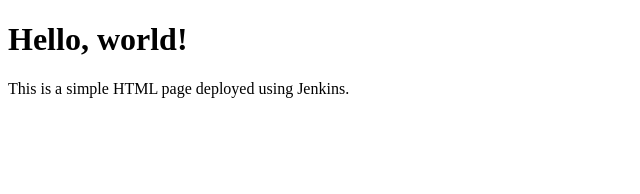
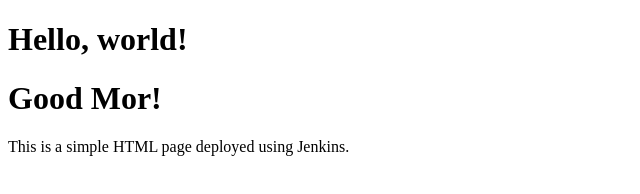
Before and after one commit to swaranjali09/Default, a plain HTML site: page index.html in a window 1280 px wide. Shown: the whole page, without its empty margins (0-640 px from the left). Drawn offline with Linux system fonts and the light colour scheme.

Commit message:
Update index.html

```diff
--- a/index.html
+++ b/index.html
@@ -7,6 +7,7 @@
 </head>
 <body>
     <h1>Hello, world!</h1>
+    <h1>Good Mor!</h1>
     <p>This is a simple HTML page deployed using Jenkins.</p>
 </body>
 </html>
```
